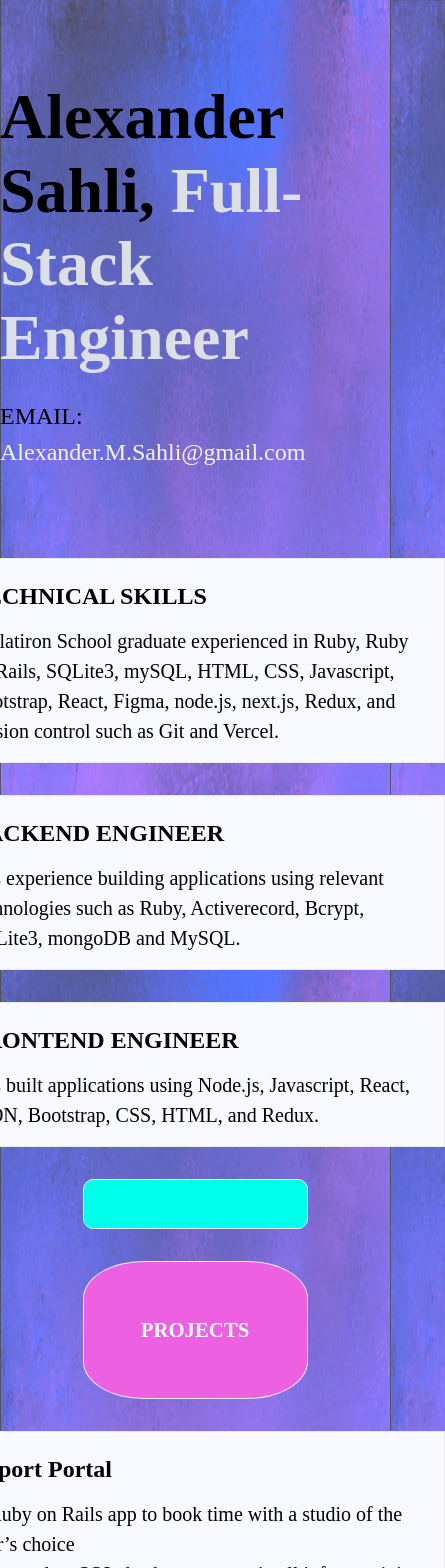
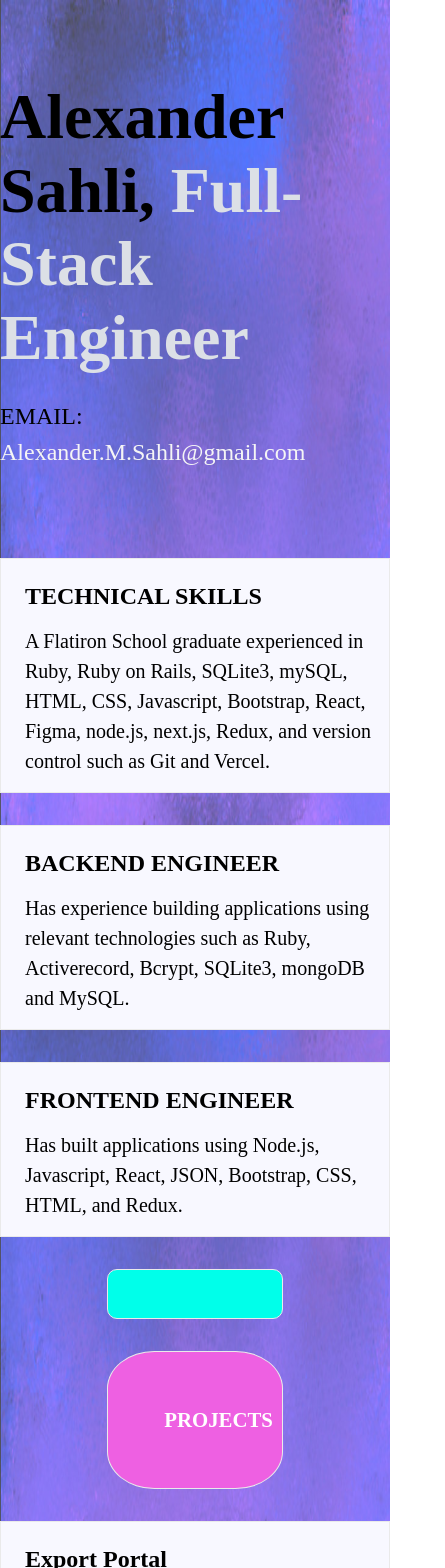
Before and after one commit to d1yr/amsfse, a Next.js app: page / in a window 390 px wide. Shown: the top 1568 px of the page, 445 px wide, since content can reach past the window. Built offline with nearby package versions, Linux system fonts and the light colour scheme.

Commit message:
more mobile friendly pt 2

```diff
--- a/styles/Home.module.css
+++ b/styles/Home.module.css
@@ -77,7 +77,7 @@
   justify-self: center;
   justify-content: center;
   flex-wrap: wrap;
-  min-width: 500px;
+
   margin-top: 3rem;
 }
 
```
